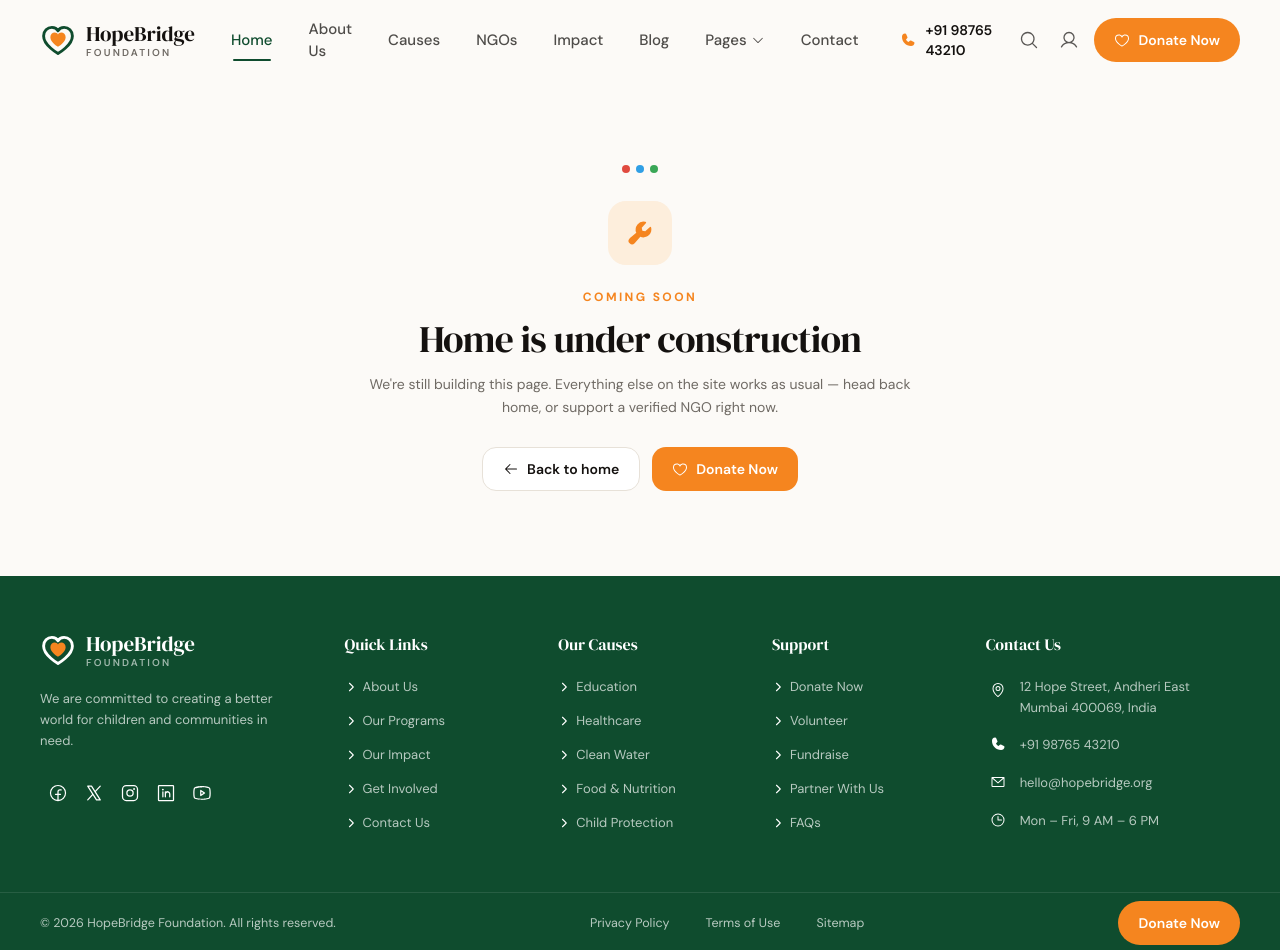
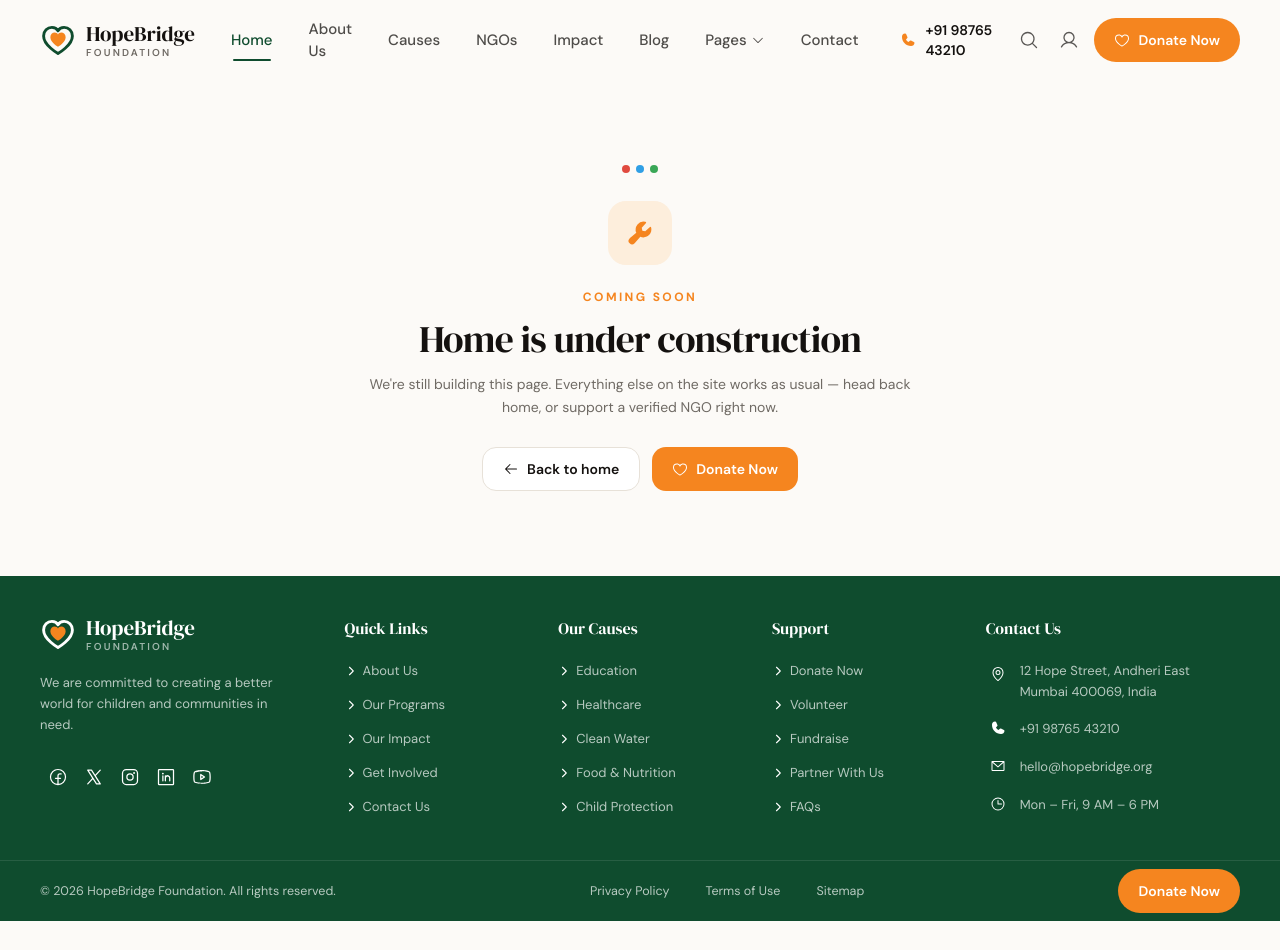
Before and after one commit to Kalyan-github-4/NGO-portfolio-2, a Next.js app: page / in a window 1280 px wide. Shown: the top 950 px of the page. After the commit the page ends 921 px from the top, so only its background shows below. Built offline with nearby package versions, Linux system fonts and the light colour scheme.

Commit message:
fix: update button class for improved cursor visibility and adjust footer padding

```diff
--- a/components/home/newsletter.tsx
+++ b/components/home/newsletter.tsx
@@ -64,7 +64,7 @@ export function Newsletter() {
               type="submit"
               variant="primary"
               disabled={pending}
-              className="rounded-xl px-7 py-4 disabled:opacity-60"
+              className="cursor-pointer rounded-xl px-7 py-4 disabled:opacity-60"
             >
               {pending ? "Subscribing…" : "Subscribe"}
             </Button>
--- a/components/layout/footer.tsx
+++ b/components/layout/footer.tsx
@@ -72,7 +72,7 @@ export function Footer() {
   return (
     <footer className="bg-brand text-white/70">
       <Container>
-        <div className="grid gap-10 py-14 sm:grid-cols-2 lg:grid-cols-[1.5fr_1fr_1fr_1fr_1.4fr] lg:gap-8">
+        <div className="grid gap-10 py-10 sm:grid-cols-2 lg:grid-cols-[1.5fr_1fr_1fr_1fr_1.4fr] lg:gap-8">
           {/* ---------------- Brand ---------------- */}
           <div>
             <Logo tone="light" />
```
